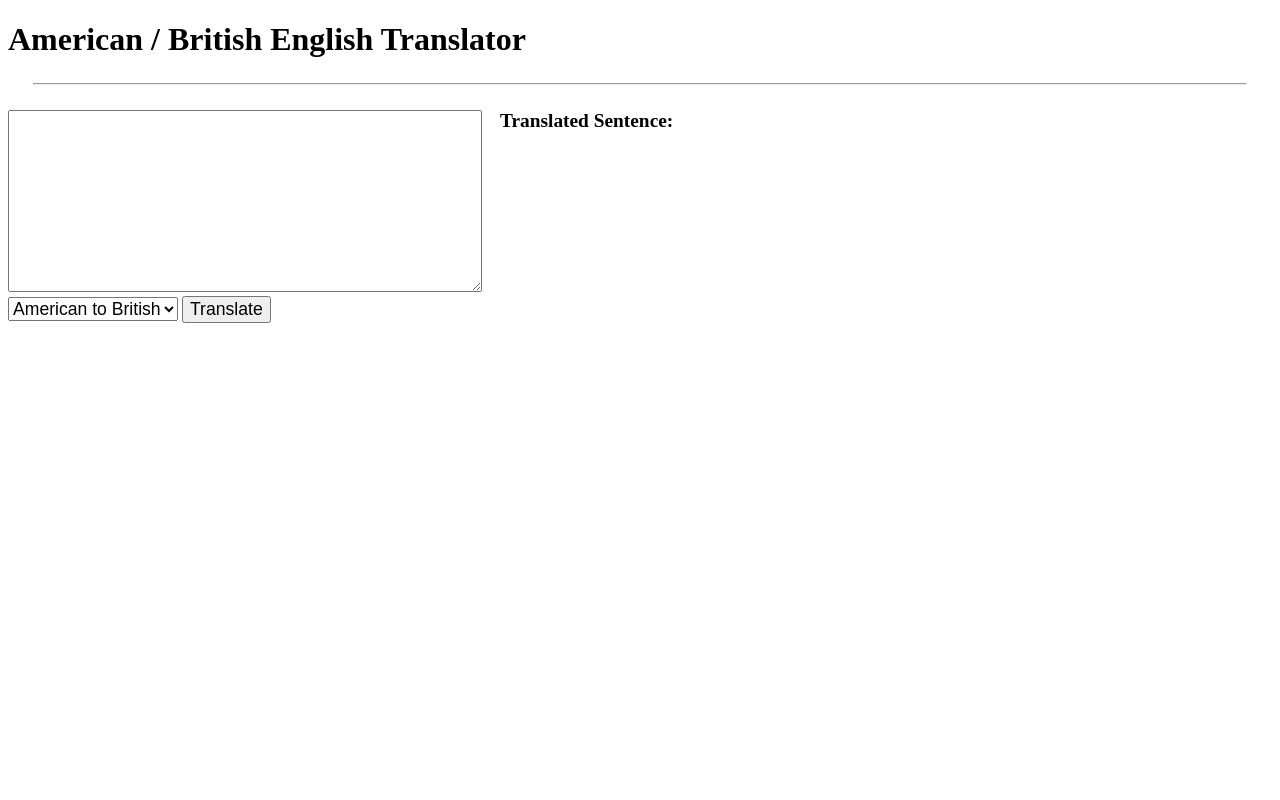
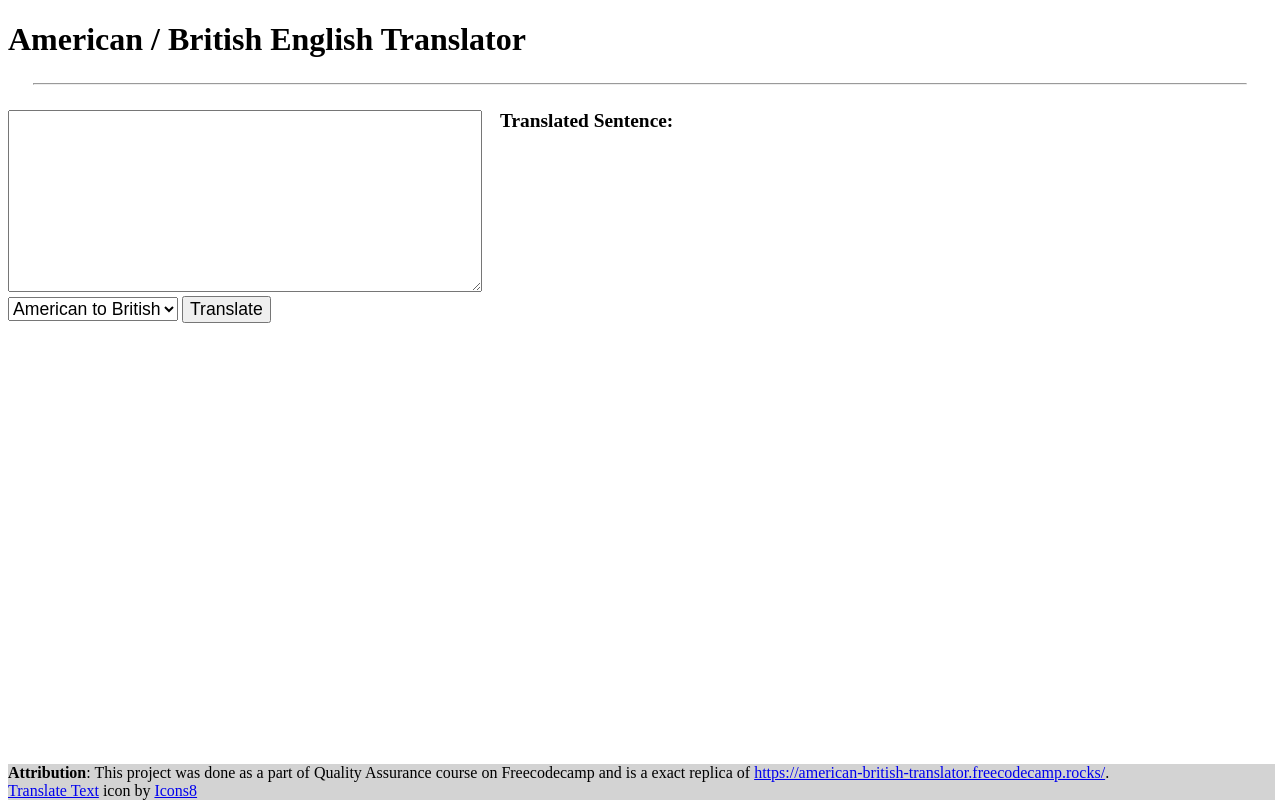
Before and after one commit to sathishkannan162/American-British-Englist-Translator-Project, a website: page views/index.html in a window 1280 px wide. Drawn offline with Linux system fonts and the light colour scheme.

Commit message:
feat: change favicon, add attribution

```diff
--- a/public/style.css
+++ b/public/style.css
@@ -59,6 +59,13 @@ input[type="button"] {
   padding: 10px;
 }
 
+footer {
+  background-color: lightgray;
+  width: 99%;
+  position: absolute;
+  bottom: 0%;
+}
+
 @media (min-width: 800px) {
   .container {
     flex-direction: row;
--- a/views/index.html
+++ b/views/index.html
@@ -7,7 +7,7 @@
 	<meta charset="utf-8" />
 	<meta http-equiv="X-UA-Compatible" content="IE=edge" />
 	<meta name="viewport" content="width=device-width, initial-scale=1" />
-    <link id="favicon" rel="icon" href="https://cdn.freecodecamp.org/universal/favicons/favicon-32x32.png" type="image/x-icon">
+    <link id="favicon" rel="icon" href="../public/images/icons8-translate-text-32.png" type="image/x-icon">
 	<link rel="stylesheet" href="../public/style.css" type="text/css" />
 </head>
 
@@ -40,6 +40,7 @@
         </div>
       </div>
     </div>
+    <footer><strong>Attribution</strong>: This project was done as a part of Quality Assurance course on Freecodecamp and is a exact replica of <a href="https://american-british-translator.freecodecamp.rocks/">https://american-british-translator.freecodecamp.rocks/</a>.<br><a target="_blank" href="https://icons8.com/icon/KniCOB9YDHbU/translate-text">Translate Text</a> icon by <a target="_blank" href="https://icons8.com">Icons8</a></footer>
   </body>
   <script src="../public/index.js"></script>
 </html>
```
Also changed, not shown: README.md, public/images/icons8-translate-text-32.png (added).
